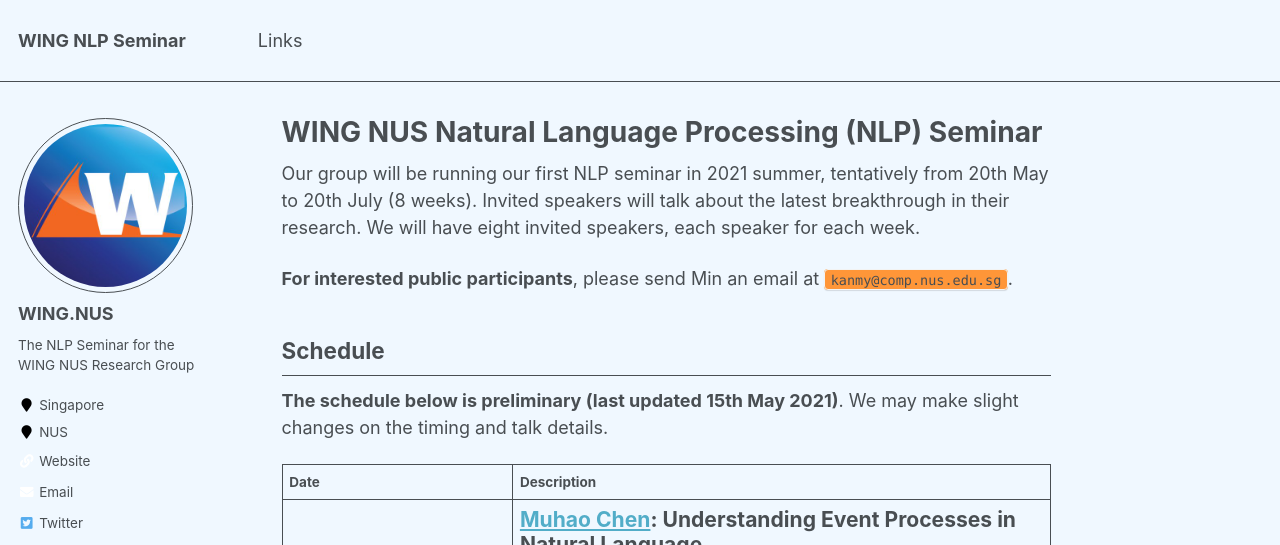
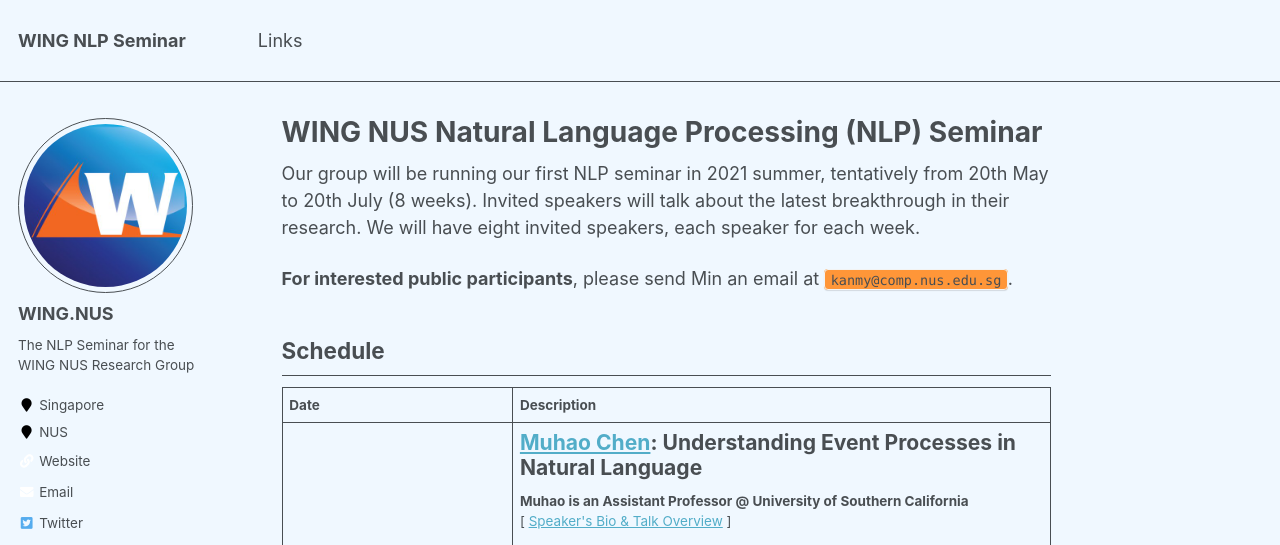
Before and after one commit to WING-NUS/nlp-seminar, a Jekyll site: the page built from _pages/about.md, in a window 1280 px wide and 900 px high, cut to the strip 0-545 px from the top of the window. Built offline with Jekyll 4.4.1, drawn with Linux system fonts in a browser that asks for light colours.

Commit message:
comment off 'preliminary note'

```diff
--- a/_pages/about.md
+++ b/_pages/about.md
@@ -12,7 +12,7 @@ Our group will be running our first NLP seminar in 2021 summer, tentatively from
 
 ## Schedule  {#schedule}
 
-**The schedule below is preliminary (last updated 15th May 2021)**. We may make slight changes on the timing and talk details.
+<!-- **The schedule below is preliminary (last updated 15th May 2021)**. We may make slight changes on the timing and talk details. -->
 
 <table class="table table-striped">
 <thead class="thead-inverse"><tr><th>Date</th><th width="70%">Description</th></tr></thead>
```
